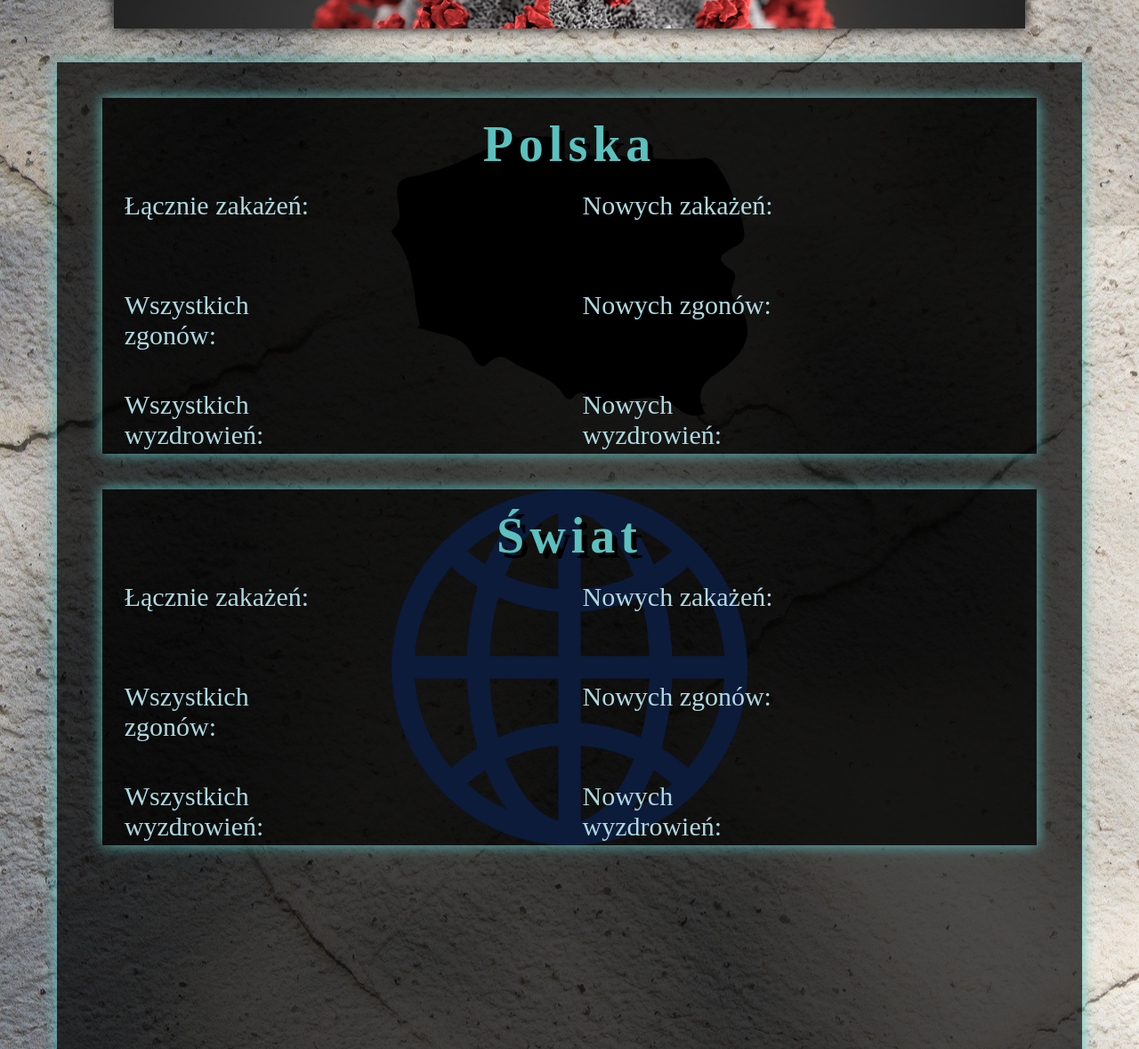
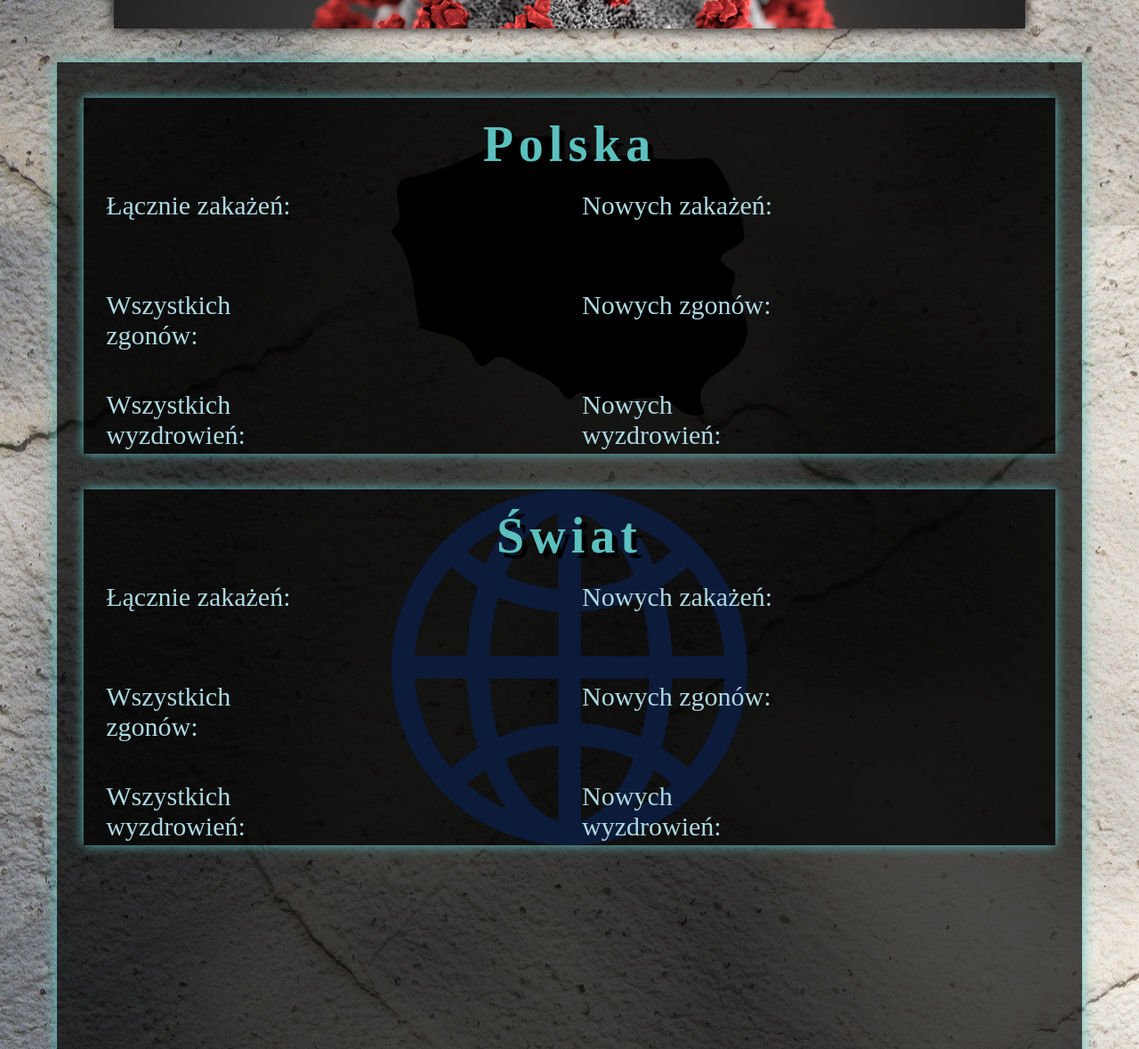
Before and after one commit to sterownik/mCoronovirus, a plain HTML site: page index.html in a window 1280 px wide. Shown: the part 161-1340 px from the top of the page at 89% size. Drawn offline with nearby package versions, Linux system fonts and the light colour scheme; no server answers.

Commit message:
poprawki na jednymz teflefonow

```diff
--- a/style.css
+++ b/style.css
@@ -64,14 +64,14 @@ main {
     box-shadow: 0 0 15px #5bc0be;
 
     position: relative;
-    padding: 40px;
+    padding: 40px 28px;
 
 
 }
 
 div.poland {
     margin: 0 auto;
-    width: 98%;
+    width: 99.6%;
     height: 50vh;
     background-image: url(img/poland.png);
     background-size: contain;
@@ -79,21 +79,21 @@ div.poland {
     background-position-x: center;
     overflow: hidden;
     background-color: rgba(0, 0, 0, 0.7);
-    box-shadow: 0 0 15px #5bc0be;
+    box-shadow: 0 0 12px #5bc0be;
     padding: 40px auto;
 
 }
 
 div.world {
-    margin: 0 auto;
-    width: 98%;
+
+    width: 99.6%;
     height: 50vh;
     background-image: url(img/world.png);
     background-size: contain;
     background-repeat: no-repeat;
     background-position-x: center;
     background-color: rgba(0, 0, 0, 0.7);
-    box-shadow: 0 0 15px #5bc0be;
+    box-shadow: 0 0 12px #5bc0be;
     margin: 40px auto;
 
 }
```
